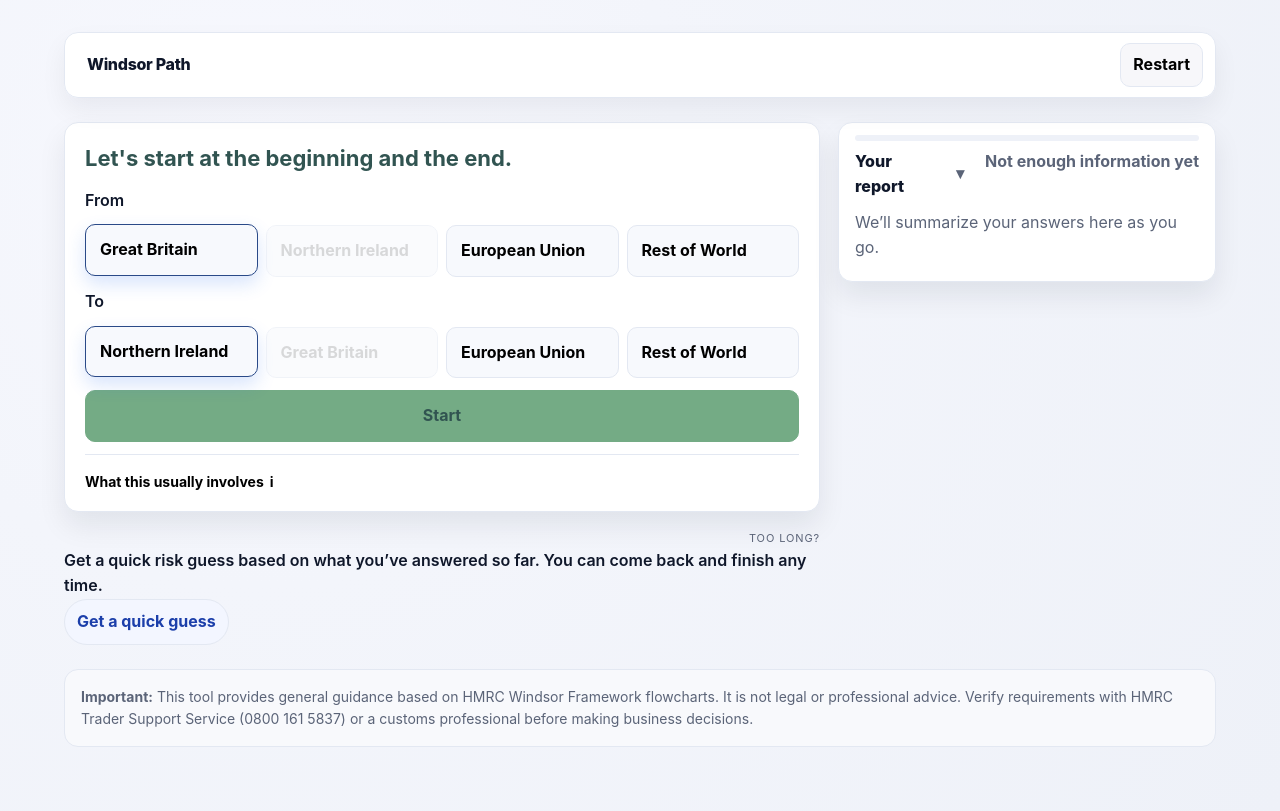
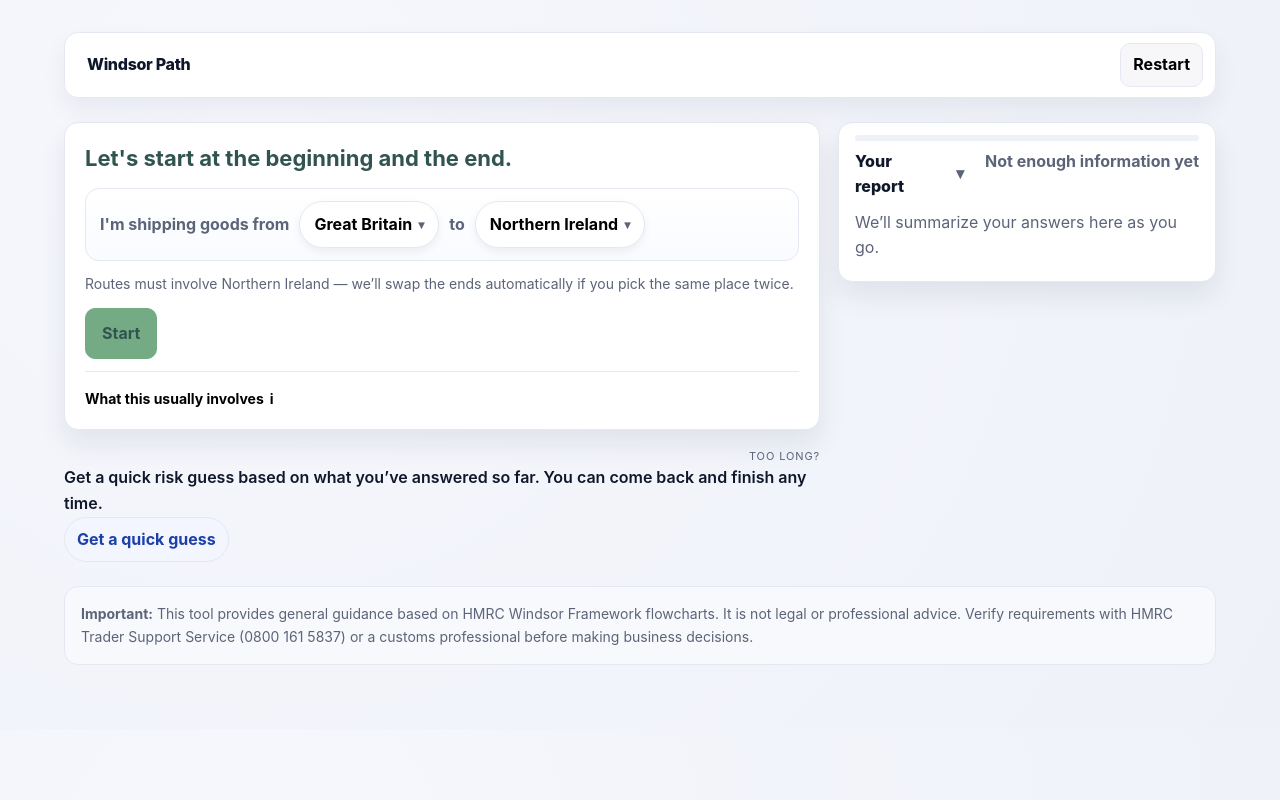
Before and after one commit to Laidlaw/Windsor-path, a React (Vite) app: page / in a window 1280 px wide. Built offline with nearby package versions, Linux system fonts and the light colour scheme.

Commit message:
made first option inline sentence

```diff
--- a/src/components/QuestionCard.tsx
+++ b/src/components/QuestionCard.tsx
@@ -19,6 +19,8 @@ export function QuestionCard({ node, showEditWarning }: Props) {
   const [to, setTo] = useState<string>("");
   const [showExpectation, setShowExpectation] = useState(false);
   const [showPreview, setShowPreview] = useState(false);
+  const [showFromMenu, setShowFromMenu] = useState(false);
+  const [showToMenu, setShowToMenu] = useState(false);
 
   useEffect(() => {
     if (node.id !== "movement_type") return;
@@ -57,6 +59,14 @@ export function QuestionCard({ node, showEditWarning }: Props) {
     () => node.options.find((opt) => opt.value === mappedValue),
     [mappedValue, node.options]
   );
+  const unsupported = from !== "" && to !== "" && mappedValue === "";
+  const supportedRoutes = [
+    "Great Britain → Northern Ireland",
+    "Northern Ireland → Great Britain",
+    "Northern Ireland → European Union",
+    "European Union → Northern Ireland",
+    "Rest of World → Northern Ireland",
+  ];
 
   const startMovement = () => {
     if (!mappedOption?.next || !mappedValue) return;
@@ -91,6 +101,28 @@ export function QuestionCard({ node, showEditWarning }: Props) {
     []
   );
 
+  const handleSelectFrom = (code: string) => {
+    setFrom((prevFrom) => {
+      if (code === to) {
+        setTo(prevFrom);
+      }
+      return code;
+    });
+    setShowFromMenu(false);
+    setShowToMenu(false);
+  };
+
+  const handleSelectTo = (code: string) => {
+    setTo((prevTo) => {
+      if (code === from) {
+        setFrom(prevTo);
+      }
+      return code;
+    });
+    setShowFromMenu(false);
+    setShowToMenu(false);
+  };
+
   return (
     <div className="wp-card">
       {showEditWarning && (
@@ -106,41 +138,72 @@ export function QuestionCard({ node, showEditWarning }: Props) {
             for that journey.
           </p> */}
           <div className="wp-flight">
-            <div className="wp-flight__field">
-              <div className="wp-label">From</div>
-              <div className="wp-flight__pills">
+            <div className="wp-flight__madlib">
+              <span className="wp-flight__text">I'm shipping goods from</span>
+              <div className="wp-flight__inline" aria-label="Select where goods are coming from">
+                <button
+                  type="button"
+                  className="wp-flight__select"
+                  aria-expanded={showFromMenu}
+                  onClick={() => {
+                    setShowFromMenu((open) => !open);
+                    setShowToMenu(false);
+                  }}
+                >
+                  {fromOptions.find((opt) => opt.code === from)?.label ?? "Choose origin"}
+                  <span className="wp-flight__caret">▾</span>
+                </button>
+                {showFromMenu && (
+                  <div className="wp-flight__menu">
                     {fromOptions.map((opt) => (
                       <button
                         key={opt.code}
                         type="button"
-                    className={`wp-flight__pill ${
-                      from === opt.code ? "active" : ""
-                    } ${to === opt.code ? "disabled" : ""}`}
-                    onClick={() => setFrom(opt.code)}
-                    disabled={to === opt.code}
+                        className={`wp-flight__pill ${from === opt.code ? "active" : ""}`}
+                        aria-pressed={from === opt.code}
+                        onClick={() => handleSelectFrom(opt.code)}
                       >
                         {opt.label}
                       </button>
                     ))}
                   </div>
+                )}
               </div>
-            <div className="wp-flight__field">
-              <div className="wp-label">To</div>
-              <div className="wp-flight__pills">
+              <span className="wp-flight__text">to</span>
+              <div className="wp-flight__inline" aria-label="Select where goods are going to">
+                <button
+                  type="button"
+                  className="wp-flight__select"
+                  aria-expanded={showToMenu}
+                  onClick={() => {
+                    setShowToMenu((open) => !open);
+                    setShowFromMenu(false);
+                  }}
+                >
+                  {toOptions.find((opt) => opt.code === to)?.label ?? "Choose destination"}
+                  <span className="wp-flight__caret">▾</span>
+                </button>
+                {showToMenu && (
+                  <div className="wp-flight__menu">
                     {toOptions.map((opt) => (
                       <button
                         key={opt.code}
                         type="button"
-                    className={`wp-flight__pill ${to === opt.code ? "active" : ""} ${
-                      from === opt.code ? "disabled" : ""
-                    }`}
-                    onClick={() => setTo(opt.code)}
-                    disabled={from === opt.code}
+                        className={`wp-flight__pill ${to === opt.code ? "active" : ""}`}
+                        aria-pressed={to === opt.code}
+                        onClick={() => handleSelectTo(opt.code)}
                       >
                         {opt.label}
                       </button>
                     ))}
                   </div>
+                )}
+              </div>
+            </div>
+            <div className="wp-flight__actions">
+              <div className="wp-flight__hint">
+                Routes must involve Northern Ireland — we’ll swap the ends automatically if
+                you pick the same place twice.
               </div>
               <button
                 type="button"
@@ -148,14 +211,28 @@ export function QuestionCard({ node, showEditWarning }: Props) {
                 disabled={!mappedOption?.next}
                 onClick={startMovement}
               >
-              {currentMovement ? "Restart with this route" : "Start"}
+                {unsupported
+                  ? "Route not covered"
+                  : currentMovement
+                  ? "Restart with this route"
+                  : "Start"}
               </button>
             </div>
-          {mappedValue === "" && from && to && (
+          </div>
+          {unsupported && (
+            <>
               <div className="wp-help">
-              This tool focuses on movements involving Northern Ireland. Try a different
-              combination.
+                This tool only covers movements involving Northern Ireland. Try adjusting your
+                route to or from NI.
               </div>
+              <div className="wp-chip-row">
+                {supportedRoutes.map((route) => (
+                  <span key={route} className="wp-chip">
+                    {route}
+                  </span>
+                ))}
+              </div>
+            </>
           )}
         </>
       ) : (
--- a/src/styles.css
+++ b/src/styles.css
@@ -297,46 +297,119 @@ textarea {
 }
 
 .wp-flight {
-  display: grid;
-  grid-template-columns: 1fr;
+  display: flex;
+  flex-direction: column;
   gap: 12px;
-  align-items: start;
+  align-items: stretch;
   margin: 12px 0;
 }
 
-.wp-flight__field {
+.wp-flight__madlib {
   display: flex;
-  flex-direction: column;
-  gap: 6px;
+  align-items: center;
+  flex-wrap: wrap;
+  gap: 8px 10px;
+  padding: 12px 14px;
+  background: linear-gradient(180deg, #ffffff 0%, #f9fbff 100%);
+  border: 1px solid var(--border);
+  border-radius: var(--radius);
 }
 
-.wp-flight__pills {
-  display: grid;
-  grid-template-columns: repeat(4, minmax(0, 1fr));
-  gap: 8px;
-  width: 100%;
+.wp-flight__text {
+  font-weight: 700;
+  color: var(--muted);
 }
 
 .wp-flight__pill {
   border: 1px solid var(--border);
   background: #f7f9fd;
-  border-radius: 10px;
-  padding: 12px 14px;
-  text-align: left;
+  border-radius: 999px;
+  padding: 10px 14px;
+  text-align: center;
   cursor: pointer;
   font-weight: 700;
   transition: border-color 0.2s ease, box-shadow 0.2s ease, transform 0.1s ease;
+  white-space: nowrap;
 }
 
 .wp-flight__pill.active {
   border-color: var(--accent);
   box-shadow: 0 8px 18px rgba(47, 111, 237, 0.18);
   transform: translateY(-1px);
+  background: #eef2fb;
 }
 
-.wp-flight__pill.disabled {
-  opacity: 0.5;
-  cursor: not-allowed;
+.wp-flight__inline {
+  position: relative;
+}
+
+.wp-flight__select {
+  border: 1px solid var(--border);
+  background: #ffffff;
+  border-radius: 999px;
+  padding: 10px 14px;
+  font-weight: 700;
+  cursor: pointer;
+  display: inline-flex;
+  align-items: center;
+  gap: 6px;
+  box-shadow: 0 4px 10px rgba(15, 23, 42, 0.06);
+  transition: border-color 0.2s ease, box-shadow 0.2s ease;
+}
+
+.wp-flight__select:hover {
+  border-color: var(--accent);
+  box-shadow: 0 10px 18px rgba(47, 111, 237, 0.15);
+}
+
+.wp-flight__caret {
+  font-size: 12px;
+  color: var(--muted);
+}
+
+.wp-flight__menu {
+  position: absolute;
+  top: calc(100% + 6px);
+  left: 0;
+  display: grid;
+  grid-template-columns: 1fr;
+  gap: 6px;
+  padding: 10px;
+  background: #ffffff;
+  border: 1px solid var(--border);
+  border-radius: 12px;
+  box-shadow: 0 16px 30px rgba(15, 23, 42, 0.12);
+  z-index: 2;
+  min-width: 240px;
+}
+
+.wp-flight__actions {
+  display: flex;
+  justify-content: space-between;
+  align-items: center;
+  gap: 12px;
+  flex-wrap: wrap;
+}
+
+.wp-flight__hint {
+  color: var(--muted);
+  font-size: 14px;
+}
+
+.wp-chip-row {
+  display: flex;
+  flex-wrap: wrap;
+  gap: 8px;
+  margin-top: 4px;
+}
+
+.wp-chip {
+  border: 1px solid var(--border);
+  background: #f7f9fd;
+  border-radius: 999px;
+  padding: 6px 10px;
+  font-size: 13px;
+  color: var(--muted);
 }
 
 .wp-options.column {
```
Lines whose indentation alone changed are shown as unchanged.
